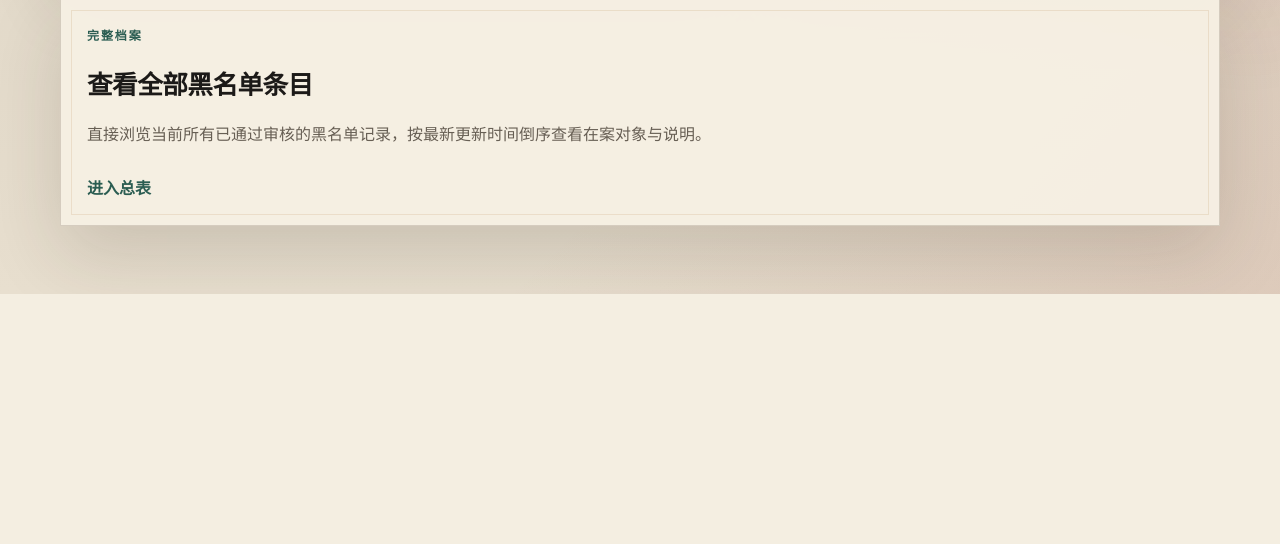
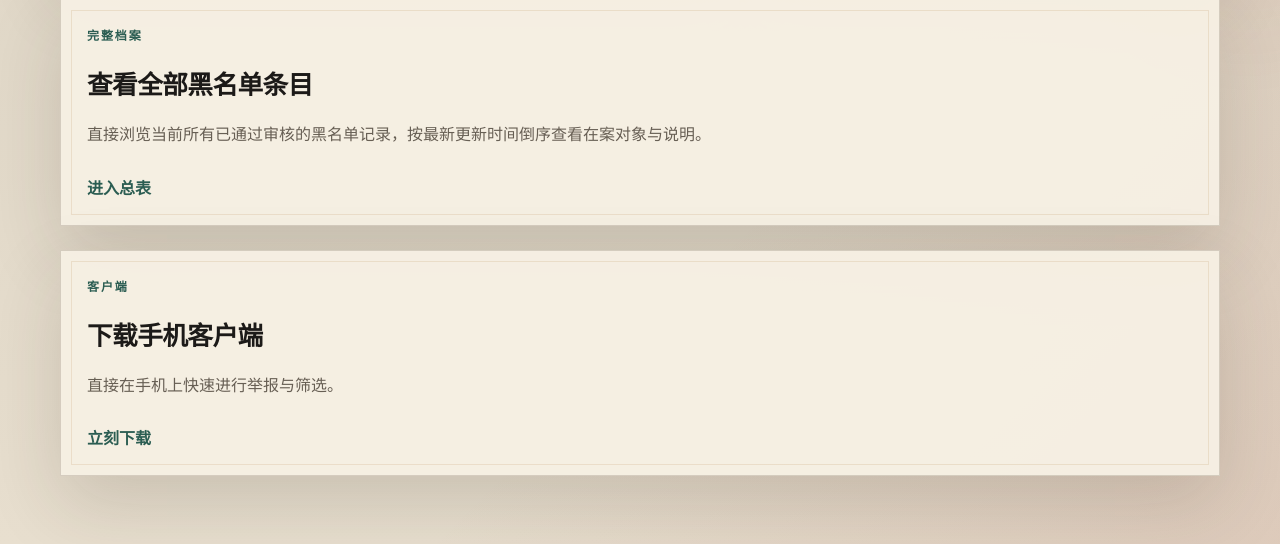
Before and after one commit to xingji-studio/FurryBlackListSystem, a Python web app: template blacklist_site/templates/public/index.html in a window 1280 px wide. Shown: the part 862-1406 px from the top of the page. Before the commit the page ends 1156 px from the top, so only its background shows below. Run offline with Jinja, Linux system fonts and the light colour scheme; the template is opened without the code that fills it, so the values that code supplies are empty; some web fonts are replaced.

Commit message:
下载链接

```diff
--- a/blacklist_site/templates/public/index.html
+++ b/blacklist_site/templates/public/index.html
@@ -57,5 +57,11 @@
       <p>直接浏览当前所有已通过审核的黑名单记录，按最新更新时间倒序查看在案对象与说明。</p>
       <span class="text-link">进入总表</span>
     </a>
+    <a class="archive-panel" href="https://gitee.com/GuoqiFish/xingji-interactive-software-download-item-storage/releases/download/20260519-1/aeab-release-1.0.0.apk">
+      <span class="eyebrow">客户端</span>
+      <h2>下载手机客户端</h2>
+      <p>直接在手机上快速进行举报与筛选。</p>
+      <span class="text-link">立刻下载</span>
+    </a>
 </main>
 {% endblock %}
```
